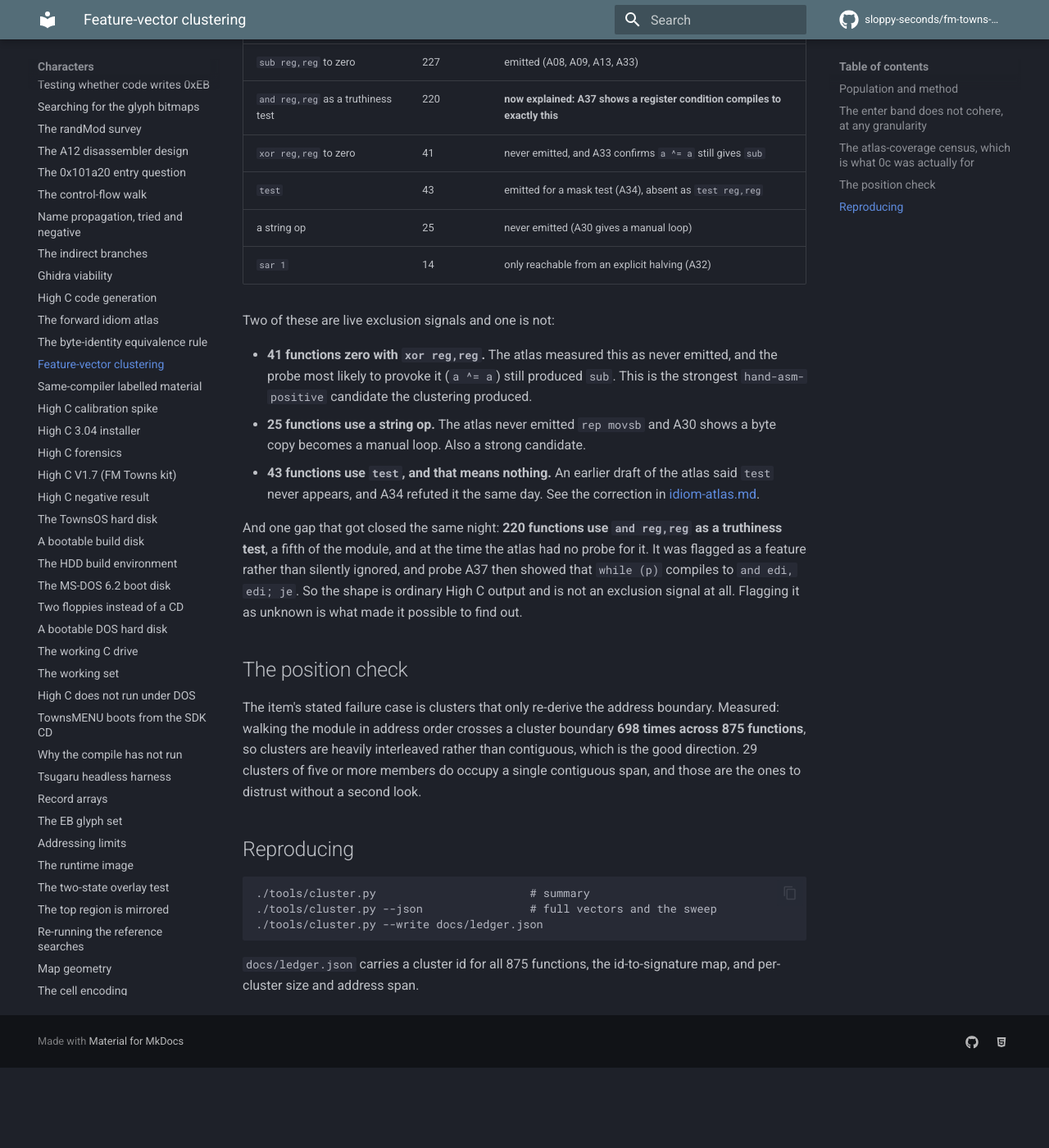
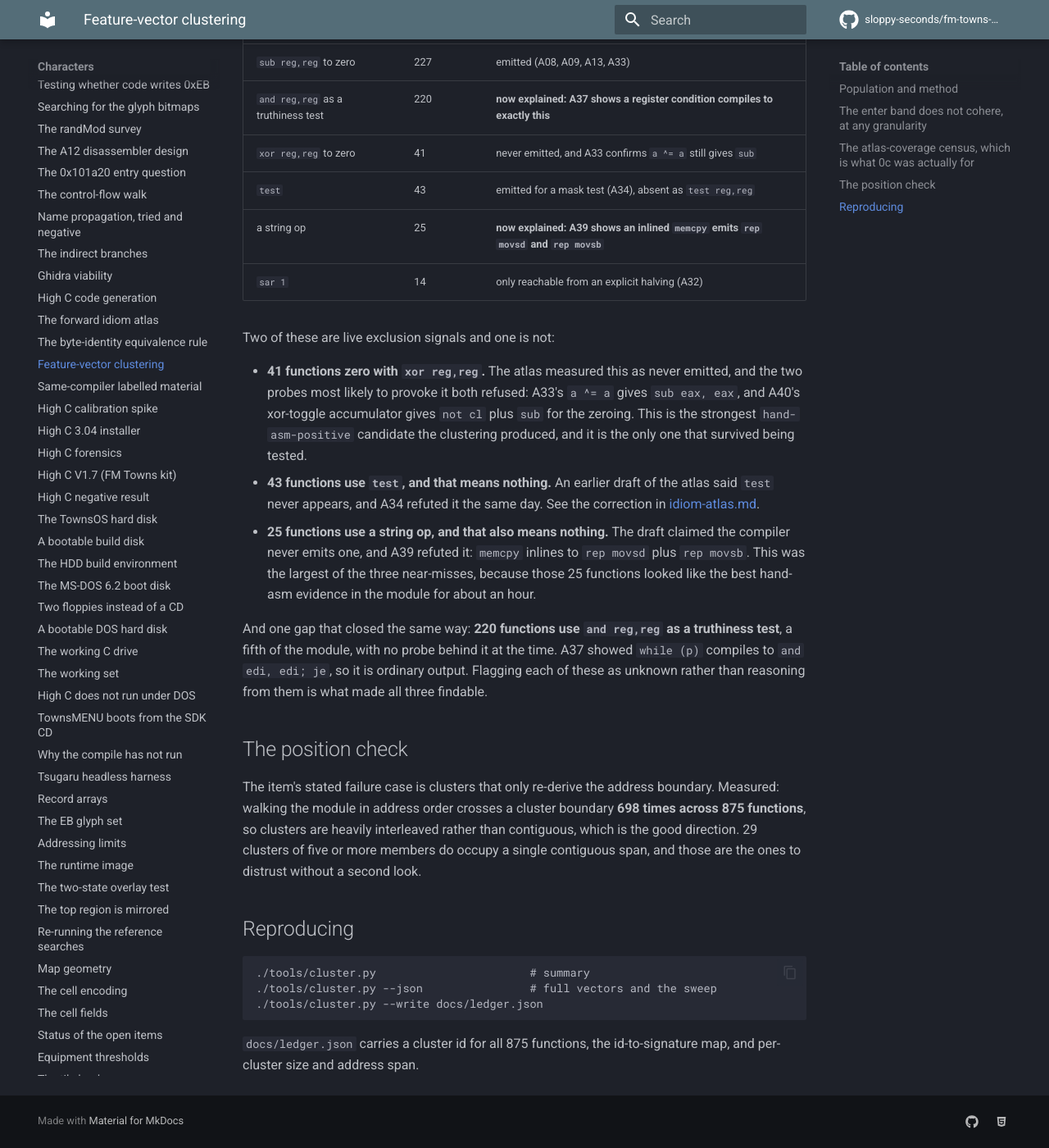
Before and after one commit to sloppy-seconds/fm-towns-ultima, an MkDocs documentation site: the page built from docs/clustering-0c.md, in a window 1280 px wide and 1400 px high, scrolled down 2357 px. Shown: the whole window at 82% size. Built offline with MkDocs 1.6.1 and Material for MkDocs 9.7.7, drawn with Linux system fonts in a browser that asks for light colours; comment, search, counter and statistics services are not loaded; before the commit the page ends 3659 px from its top, so only the background shows below that.

Commit message:
atlas: memcpy inlines to rep movsd, and the strongest hand-asm candidate collapses
The third self-correction, and the largest. Before using the census's exclusion
signals as evidence, three more probes were compiled.

A39, `return memcpy(d, s, n);`, compiles to
`shrd eax,ecx,2; shr ecx,2; rep movsd; shld ecx,eax,2; rep movsb`. The compiler
does emit string instructions, and reaches for them through the library call with
a word-and-remainder split that is the best piece of 386 codegen in the corpus.
The census had found 25 game functions using a string op, and under the atlas as
drafted those 25 were the strongest remaining hand-asm-positive candidate in the
module. They are ordinary inlined library code. The surviving claim is the narrow
one: no string op from a hand-written loop, which A30 and A38 both confirm.

A38 confirms the loop side: an indexed int copy stays a manual loop. A40 confirms
the xor side a second time: a xor-toggle accumulator gives `not cl` for the toggle
and `sub edx,edx` for the zeroing, so `xor reg,reg` for zeroing remains the one
exclusion signal that has withstood being probed.

Three near-misses in one session, all caught by probing the instrument before
pointing it at the target: `test` (43 functions), `and reg,reg` (220 functions),
string ops (25 functions). Under the uncorrected atlas that was 288 functions on
their way to being mislabelled, which is a third of the module. 40 probes now,
33 mnemonic sets, eleven never-emitted idioms, all narrower and more defensible
than the set that went in.

```diff
--- a/docs/clustering-0c.md
+++ b/docs/clustering-0c.md
@@ -82,24 +82,26 @@
 | `and reg,reg` as a truthiness test | 220 | **now explained: A37 shows a register condition compiles to exactly this** |
 | `xor reg,reg` to zero | 41 | never emitted, and A33 confirms `a ^= a` still gives `sub` |
 | `test` | 43 | emitted for a mask test (A34), absent as `test reg,reg` |
-| a string op | 25 | never emitted (A30 gives a manual loop) |
+| a string op | 25 | **now explained: A39 shows an inlined `memcpy` emits `rep movsd` and `rep movsb`** |
 | `sar 1` | 14 | only reachable from an explicit halving (A32) |
 
 Two of these are live exclusion signals and one is not:
 
-- **41 functions zero with `xor reg,reg`.** The atlas measured this as never emitted, and the probe most likely
-  to provoke it (`a ^= a`) still produced `sub`. This is the strongest `hand-asm-positive` candidate the
-  clustering produced.
-- **25 functions use a string op.** The atlas never emitted `rep movsb` and A30 shows a byte copy becomes a
-  manual loop. Also a strong candidate.
+- **41 functions zero with `xor reg,reg`.** The atlas measured this as never emitted, and the two probes most
+  likely to provoke it both refused: A33's `a ^= a` gives `sub eax, eax`, and A40's xor-toggle accumulator gives
+  `not cl` plus `sub` for the zeroing. This is the strongest `hand-asm-positive` candidate the clustering
+  produced, and it is the only one that survived being tested.
 - **43 functions use `test`, and that means nothing.** An earlier draft of the atlas said `test` never appears,
   and A34 refuted it the same day. See the correction in [idiom-atlas.md](idiom-atlas.md).
+- **25 functions use a string op, and that also means nothing.** The draft claimed the compiler never emits one,
+  and A39 refuted it: `memcpy` inlines to `rep movsd` plus `rep movsb`. This was the largest of the three
+  near-misses, because those 25 functions looked like the best hand-asm evidence in the module for about an
+  hour.
 
-And one gap that got closed the same night: **220 functions use `and reg,reg` as a truthiness test**, a fifth of
-the module, and at the time the atlas had no probe for it. It was flagged as a feature rather than silently
-ignored, and probe A37 then showed that `while (p)` compiles to `and edi, edi; je`. So the shape is ordinary
-High C output and is not an exclusion signal at all. Flagging it as unknown is what made it possible to find
-out.
+And one gap that closed the same way: **220 functions use `and reg,reg` as a truthiness test**, a fifth of the
+module, with no probe behind it at the time. A37 showed `while (p)` compiles to `and edi, edi; je`, so it is
+ordinary output. Flagging each of these as unknown rather than reasoning from them is what made all three
+findable.
 
 ## The position check
 
```
Also changed, not shown: docs/idiom-atlas.md (+20 -7 lines), docs/overnight-findings.md (+15 -10 lines), docs/plan-attribution.md (+5 -4 lines), 4 other files.
